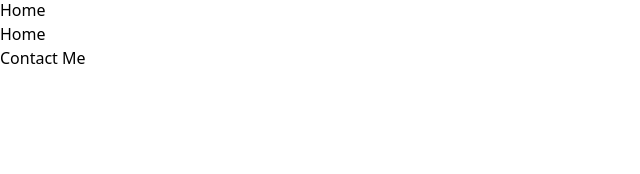
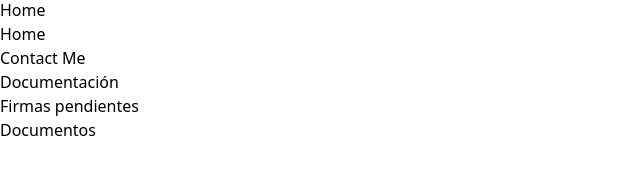
Before and after one commit to imran0dot/todo, a React (Vite) app: page / in a window 1280 px wide. Shown: the part 374-548 px from the top of the page, without its empty margins (0-640 px from the left). Built offline with nearby package versions, Linux system fonts and the light colour scheme.

Commit message:
header add side bar ready

```diff
--- a/src/App.tsx
+++ b/src/App.tsx
@@ -1,11 +1,13 @@
 import './App.css'
 import Header from '@/components/shared/header'
+import Todo from './components/base/todo'
 
 const App = () => {
 
   return (
     <>
-    <Header />
+      <Header />
+      <Todo />
     </>
   )
 }
--- /dev/null
+++ b/src/components/base/todo/index.tsx
@@ -0,0 +1,40 @@
+const Todo = () => {
+    return (
+        <div>
+            <body className="bg-gray-100">
+
+                <aside className="bg-gray-800 text-white w-64 min-h-screen p-4">
+                    <nav>
+                        <ul className="space-y-2">
+                            <li className="opcion-con-desplegable">
+                                <div className="flex items-center justify-between p-2 hover:bg-gray-700">
+                                    <div className="flex items-center">
+                                        <i className="fas fa-file-alt mr-2"></i>
+                                        <span>Documentación</span>
+                                    </div>
+                                    <i className="fas fa-chevron-down text-xs"></i>
+                                </div>
+                                <ul className="desplegable ml-4 hidden">
+                                    <li>
+                                        <a href="#" className=" p-2 hover:bg-gray-700 flex items-center">
+                                            <i className="fas fa-chevron-right mr-2 text-xs"></i>
+                                            Firmas pendientes
+                                        </a>
+                                    </li>
+                                    <li>
+                                        <a href="#" className="p-2 hover:bg-gray-700 flex items-center">
+                                            <i className="fas fa-chevron-right mr-2 text-xs"></i>
+                                            Documentos
+                                        </a>
+                                    </li>
+                                </ul>
+                            </li>
+                        </ul>
+                    </nav>
+                </aside>
+            </body>
+        </div>
+    );
+};
+
+export default Todo;
--- a/src/components/shared/header/index.tsx
+++ b/src/components/shared/header/index.tsx
@@ -5,7 +5,7 @@ import Logo from "../logo";
 const Header = () => {
 
     return (
-        <header className="bg-white shadow-lg h-24 hidden md:flex">
+        <header className="bg-blue-600 text-white shadow-lg h-24 hidden md:flex">
             <Logo />
             <MenuNavigation />
             <SimpleButton color={"E5412E"}>Contact Me</SimpleButton>
```
